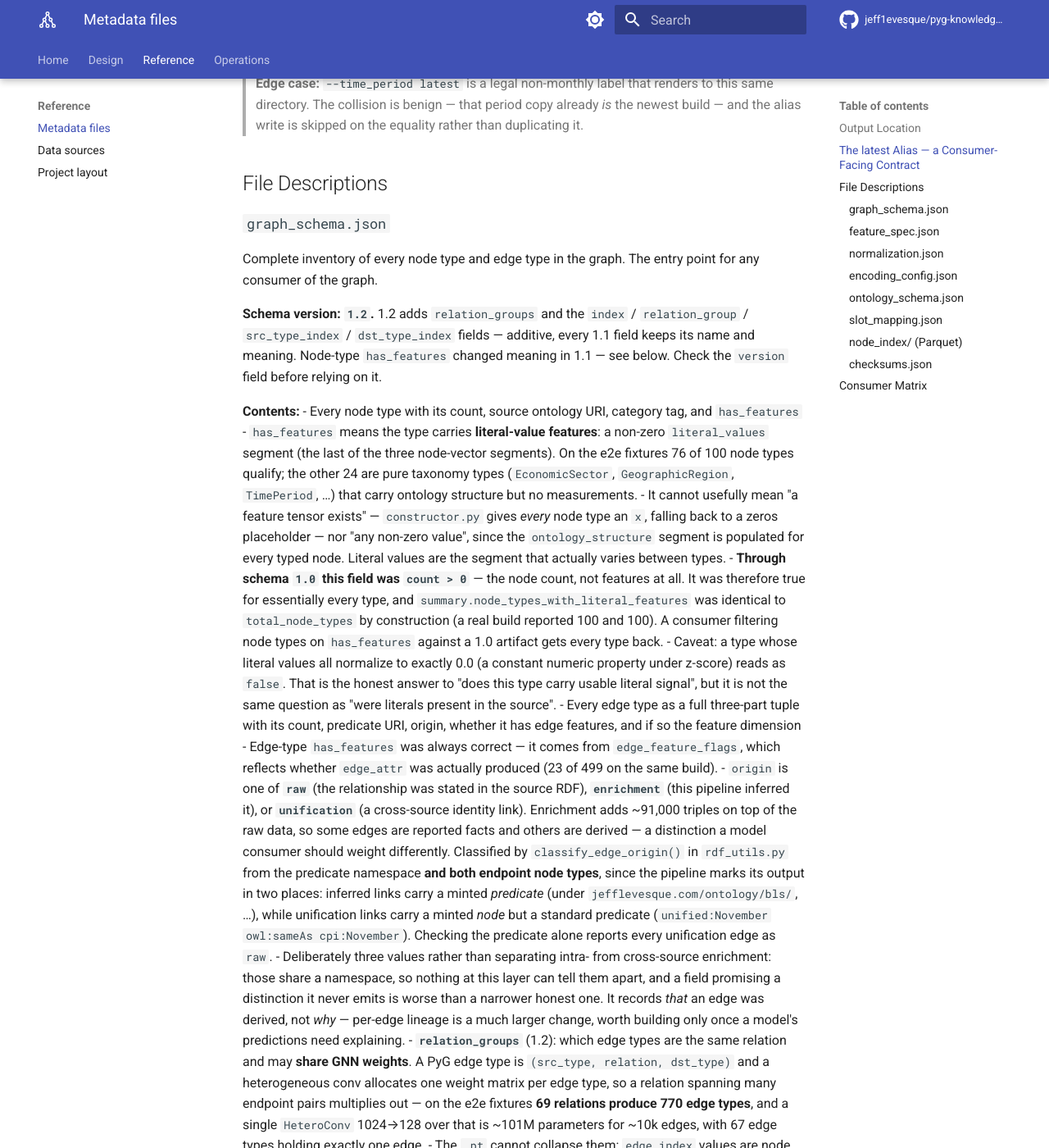
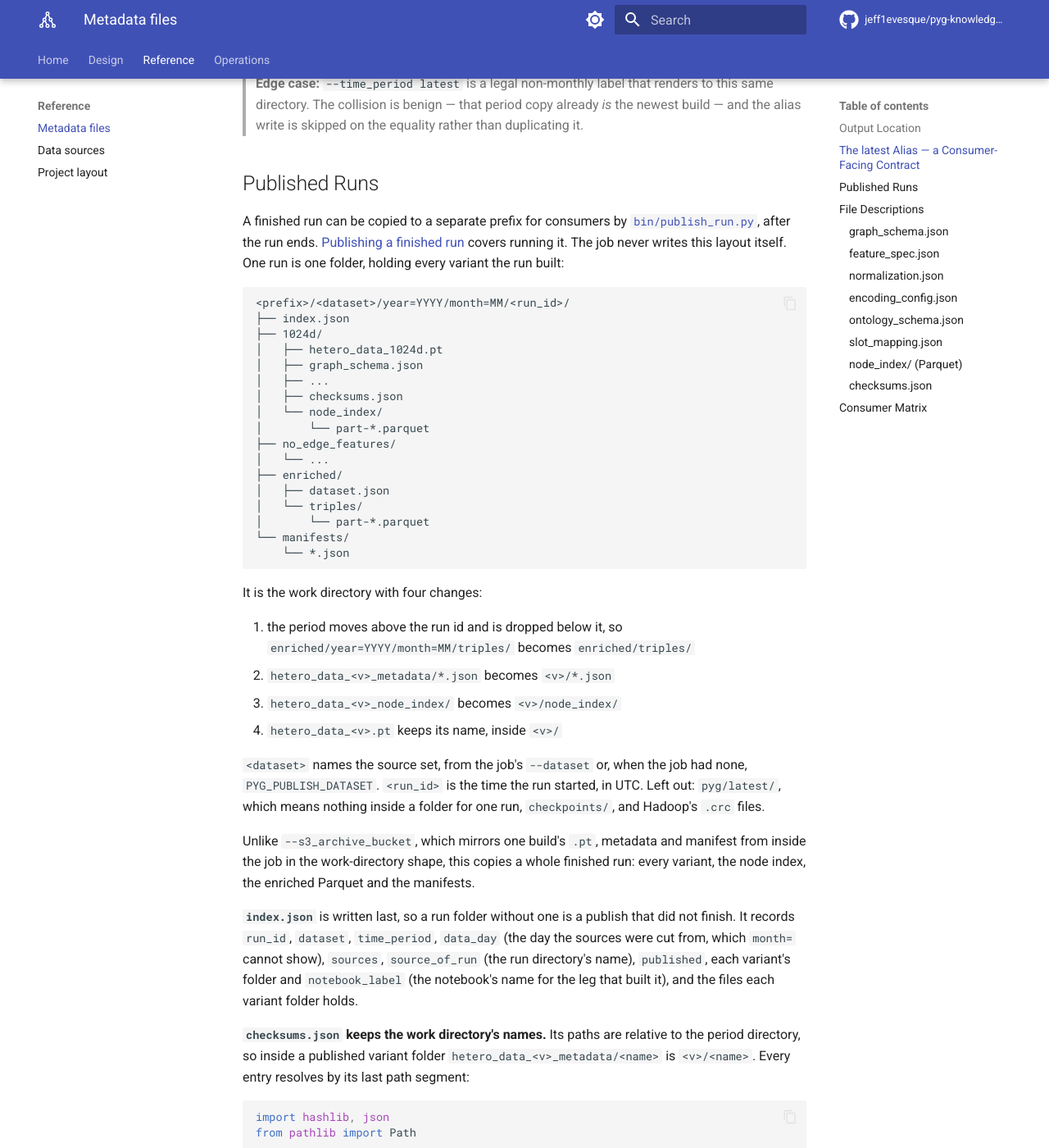
Before and after one commit to jeff1evesque/pyg-knowledge-graph-builder, an MkDocs documentation site: the page built from documentation/reference/outputs.md, in a window 1280 px wide and 1400 px high, scrolled down 2592 px. Shown: the whole window at 82% size. Built offline with MkDocs 1.6.1 and Material for MkDocs 9.7.7, drawn with Linux system fonts in a browser that asks for light colours; comment, search, counter and statistics services are not loaded; some of the changed text lies outside the part shown.

Commit message:
#407: outputs.md, describe the published run layout and index.json

````diff
--- a/documentation/reference/outputs.md
+++ b/documentation/reference/outputs.md
@@ -80,6 +80,56 @@ One consequence to know about: a consumer pinned to the alias has nothing to ver
 `--s3_archive_bucket` mirrors the period copy using the same relative shape — `s3_pyg_key` defaults to `pyg/{period_partition}/{pyg_filename}` — so the archive and work-dir layouts already agree segment for segment. The alias is written to the work dir only; making it reachable to an external consumer (public-read, CORS, CDN) is a hosting concern outside this repository.
 
 > **Edge case:** `--time_period latest` is a legal non-monthly label that renders to this same directory. The collision is benign — that period copy already *is* the newest build — and the alias write is skipped on the equality rather than duplicating it.
+
+## Published Runs
+
+A finished run can be copied to a separate prefix for consumers by [`bin/publish_run.py`](https://github.com/jeff1evesque/pyg-knowledge-graph-builder/blob/master/bin/publish_run.py), after the run ends. [Publishing a finished run](../operations/testing.md#publishing-a-finished-run) covers running it. The job never writes this layout itself. One run is one folder, holding every variant the run built:
+
+```
+<prefix>/<dataset>/year=YYYY/month=MM/<run_id>/
+├── index.json
+├── 1024d/
+│   ├── hetero_data_1024d.pt
+│   ├── graph_schema.json
+│   ├── ...
+│   ├── checksums.json
+│   └── node_index/
+│       └── part-*.parquet
+├── no_edge_features/
+│   └── ...
+├── enriched/
+│   ├── dataset.json
+│   └── triples/
+│       └── part-*.parquet
+└── manifests/
+    └── *.json
+```
+
+It is the work directory with four changes:
+
+1. the period moves above the run id and is dropped below it, so `enriched/year=YYYY/month=MM/triples/` becomes `enriched/triples/`
+2. `hetero_data_<v>_metadata/*.json` becomes `<v>/*.json`
+3. `hetero_data_<v>_node_index/` becomes `<v>/node_index/`
+4. `hetero_data_<v>.pt` keeps its name, inside `<v>/`
+
+`<dataset>` names the source set, from the job's `--dataset` or, when the job had none, `PYG_PUBLISH_DATASET`. `<run_id>` is the time the run started, in UTC. Left out: `pyg/latest/`, which means nothing inside a folder for one run, `checkpoints/`, and Hadoop's `.crc` files.
+
+Unlike `--s3_archive_bucket`, which mirrors one build's `.pt`, metadata and manifest from inside the job in the work-directory shape, this copies a whole finished run: every variant, the node index, the enriched Parquet and the manifests.
+
+**`index.json`** is written last, so a run folder without one is a publish that did not finish. It records `run_id`, `dataset`, `time_period`, `data_day` (the day the sources were cut from, which `month=` cannot show), `sources`, `source_of_run` (the run directory's name), `published`, each variant's folder and `notebook_label` (the notebook's name for the leg that built it), and the files each variant folder holds.
+
+**`checksums.json` keeps the work directory's names.** Its paths are relative to the period directory, so inside a published variant folder `hetero_data_<v>_metadata/<name>` is `<v>/<name>`. Every entry resolves by its last path segment:
+
+```python
+import hashlib, json
+from pathlib import Path
+
+variant = Path("1024d")
+record = json.loads((variant / "checksums.json").read_text())
+for name, entry in record["artifacts"].items():
+    body = (variant / name.rsplit("/", 1)[-1]).read_bytes()
+    assert hashlib.sha256(body).hexdigest() == entry["sha256"], name
+```
 
 ## File Descriptions
 
````
